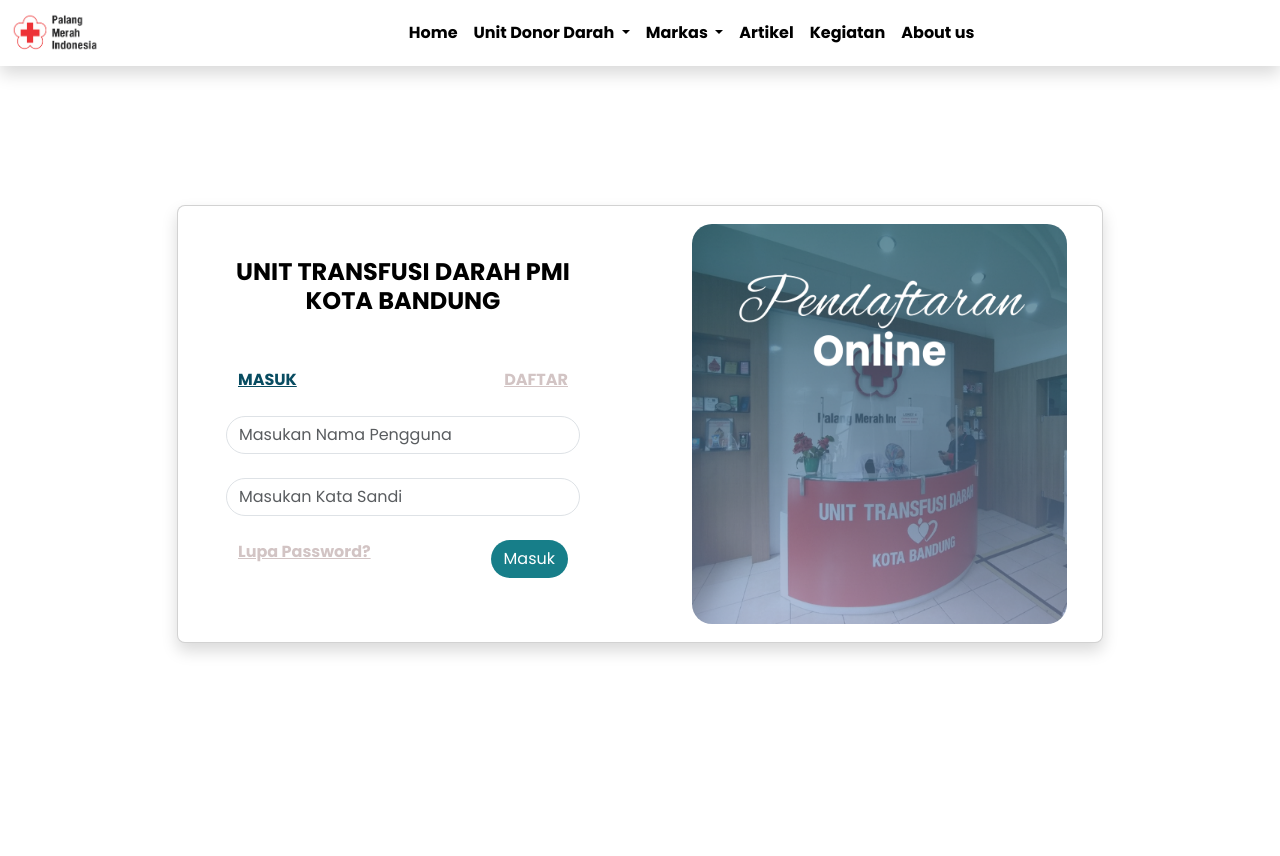
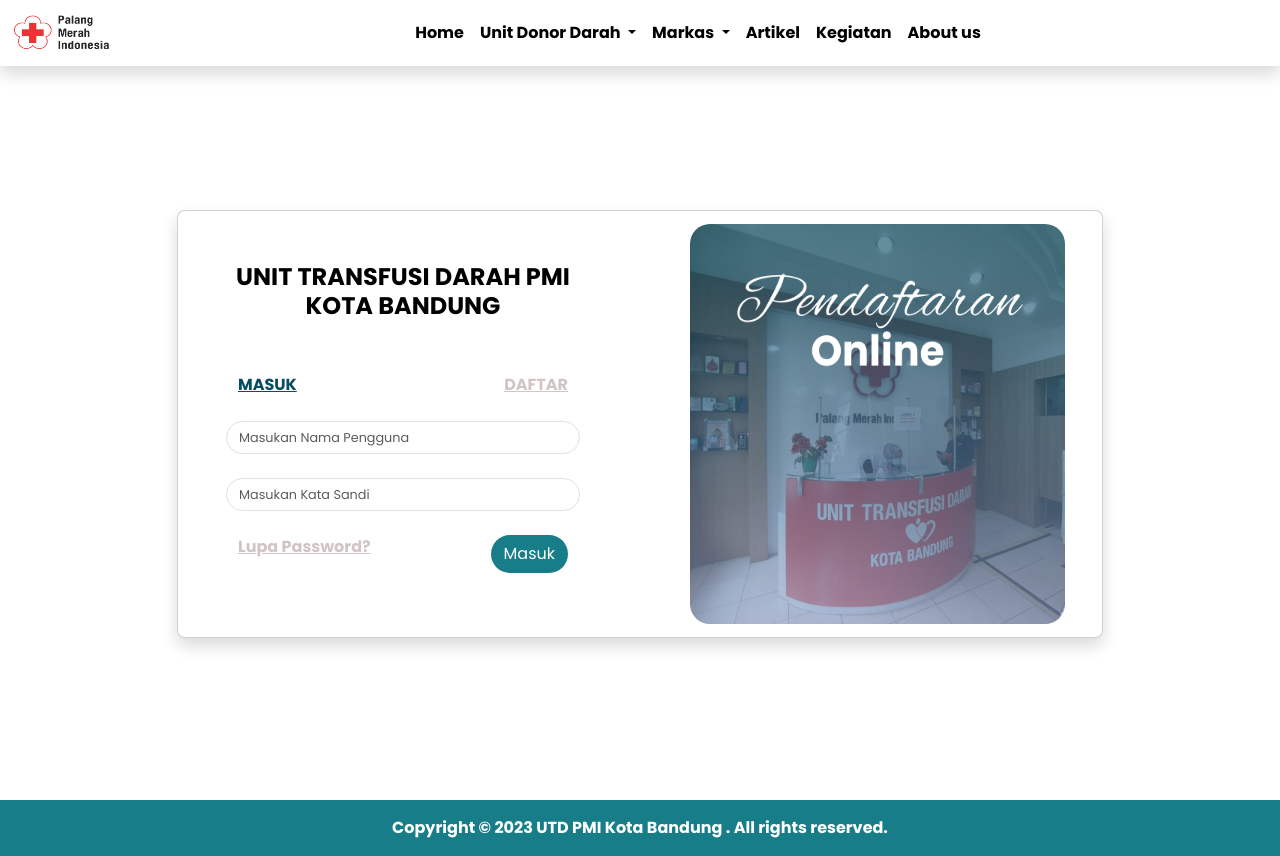
Before and after one commit to Abdulaziz10120714/Palang-Merah-Indonesia-Kota-Bandung, a PHP site: page /page/auth/login.html in a window 1280 px wide. Before the commit the page ends 654 px from the top, so only its background shows below. Run offline with PHP 8.4, Linux system fonts and the light colour scheme.

Commit message:
loginsignup

```diff
--- a/css/login.css
+++ b/css/login.css
@@ -10,11 +10,21 @@
   }
 }
 
+/* Teks responsif */
 body {
   font-family: "Poppins", sans-serif;
   font-weight: bold;
+  font-size: 16px; /* Ukuran teks default */
 }
 
+/* Media query untuk ukuran layar yang lebih kecil */
+@media (max-width: 767px) {
+  body {
+    font-size: 14px; /* Ukuran teks untuk layar kecil */
+  }
+}
+
+/* Gaya teks judul responsif */
 h1,
 h2,
 h3,
@@ -24,11 +34,29 @@ h6 {
   font-family: "Poppins", sans-serif;
   font-weight: bold;
 }
+
+/* Media query untuk ukuran layar yang lebih kecil pada judul */
+@media (max-width: 767px) {
+  h1,
+  h2,
+  h3,
+  h4,
+  h5,
+  h6 {
+    font-size: 1.5rem; /* Ukuran judul untuk layar kecil */
+  }
+}
+
 .lingkaran1 {
   width: 200px;
   height: 200px;
   background: #dac52c;
   border-radius: 100%;
+}
+
+.logopmi {
+  width: 100px;
+  height: 40px;
 }
 
 .responsive {
@@ -38,7 +66,7 @@ h6 {
 }
 
 /* Media query untuk layar dengan lebar maksimal 767px */
-@media (max-width: 767px) {
+@media (max-width: 950px) {
   img {
     display: none; /* Menghilangkan gambar */
   }
--- a/page/auth/login.html
+++ b/page/auth/login.html
@@ -17,12 +17,7 @@
     <nav class="navbar navbar-expand-lg bg-white box shadow fixed-top">
         <div class="container-fluid">
           <a class="navbar-brand" href="#">
-            <img
-              src="../auth/img/logo.png"
-              alt="Bootstrap"
-              width="100%"
-              height="40"
-            />
+            <img src="../auth/img/logo.png" alt="Bootstrap" class="logopmi">
           </a>
           <button
             class="navbar-toggler"
@@ -124,27 +119,25 @@
                       <br>
                       <form>
                         <div class="form-outline mb-4">
-                          <input style="border-radius: 20px;" type="username" id="user-name" class="form-control"
+                          <input style="border-radius: 20px; font-size: 0.8rem;" type="username" id="user-name" class="form-control"
                             placeholder="Masukan Nama Pengguna" />
                         </div>
 
                         <div class="form-outline mb-4">
-                            <input style="border-radius: 20px;" type="username" id="user-name" class="form-control"
+                            <input style="border-radius: 20px; font-size: 0.8rem;" type="username" id="user-name" class="form-control"
                               placeholder="Masukan Kata Sandi" />
                           </div>
 
                           <div class="container">
                             <div id="Login">
                                 <a class="" style="color: #D2C4C4;" href="#">Lupa Password?</a>
-                                <span style="float: right">
-                                    <button style="background-color: #177E89; color: #fff; border-radius: 20px;" class="btn btn-block fa-lg gradient-custom-2 mb-3" type="button">Masuk</button>
-                                </span>
+                                    <button style="background-color: #177E89; color: #fff; border-radius: 20px; float:right;" class="btn btn-block fa-lg gradient-custom-2 mb-3" type="button">Masuk</button>
                               </div>
                           </div>
                     </div>
                   </div>
                   <div class="col-lg-6 d-flex align-items-center gradient-custom-2">
-                    <div class="text-center" style="position: relative; right: -40px;">
+                    <div class="text-center mx-auto">
                         <img src="../auth/img/Pendaftaran.png" alt="logo" class="responsive">
                     </div>
                   </div>
@@ -155,6 +148,8 @@
     </div>
       </section>
 
+      <!-- FOOTER -->
+      <div class="text-center p-3 text-white" style="background-color: #177E89">Copyright © 2023 UTD PMI Kota Bandung . All rights reserved.</div>
 
 
     <script
```
Also changed, not shown: css/signup.css (+17 -1 lines), page/auth/signup.html (+8 -5 lines).
